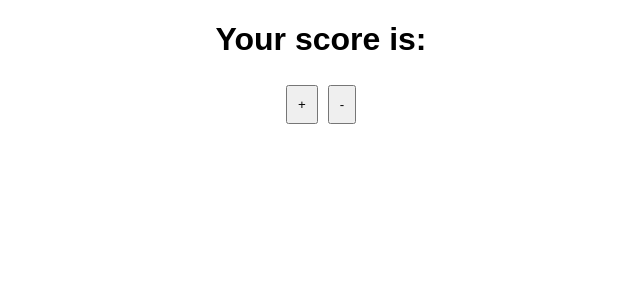
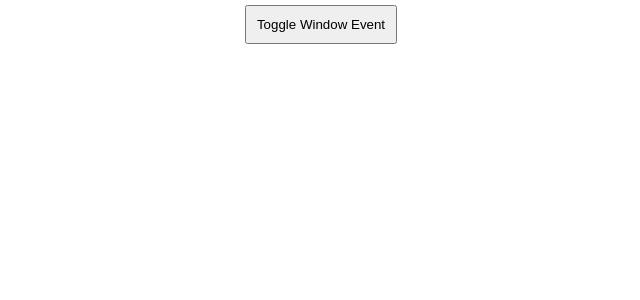
Before and after one commit to S2-SP/react-code-challenges-linkedin, a React (Create React App) app: page / in a window 1280 px wide. Shown: the top 300 px of the page, without its empty margins (319-959 px from the left). Built offline with nearby package versions, Linux system fonts and the light colour scheme.

Commit message:
Add files via upload

```diff
--- a/src/05-score-keeper/ScoreKeeper.js
+++ b/src/05-score-keeper/ScoreKeeper.js
@@ -1,18 +1,11 @@
 import { useEffect, useState } from 'react'
 
+export default function ScoreKeeper () {
+  const [score, setScore] = useState(parseInt(localStorage.getItem('score')) || 0)
 
-export default function ScoreKeeper () {
-  const [score, setScore] = useState(0)
-
-  useEffect(()=>{
-    const data = localStorage.getItem("score", score);
-    console.log(data);
-    setScore(data);
-  },[]);
-
-  useEffect(()=>{
-    window.localStorage.setItem("score", score);
-  }, [score]);
+  useEffect(() => {
+    localStorage.setItem('score', score)
+  }, [score])
 
   return (
     <div>
--- /dev/null
+++ b/src/06-add-window-event/ToggleWindowEvent.js
@@ -0,0 +1,12 @@
+import { useState } from 'react'
+import WindowEvent from './WindowEvent'
+
+export default function ToggleWindowEvent () {
+  const [windowEvent, setWindowEvent] = useState(false)
+  return (
+    <div>
+      <button onClick={() => setWindowEvent(prevState => !prevState)}>Toggle Window Event</button>
+      {windowEvent && <WindowEvent />}
+    </div>
+  )
+}
--- /dev/null
+++ b/src/06-add-window-event/WindowEvent.js
@@ -0,0 +1,13 @@
+import { useEffect } from "react"
+
+export default function WindowEvent () {
+
+  useEffect(()=>{
+    const doubleClick = () => alert("mouse clicked")
+    window.addEventListener('dblclick', doubleClick)
+    return ()=> window.removeEventListener('dblclick', doubleClick);
+  },[]);
+  return (
+    <h2>Window event active</h2>
+  )
+}
--- a/src/App.js
+++ b/src/App.js
@@ -1,10 +1,10 @@
 import './App.css'
-import ScoreKeeper from './05-score-keeper/ScoreKeeper'
+import ToggleWindowEvent from './06-add-window-event/ToggleWindowEvent'
 
 function App () {
   return (
     <div className='App'>
-      <ScoreKeeper />
+      <ToggleWindowEvent />
     </div>
   )
 }
```
